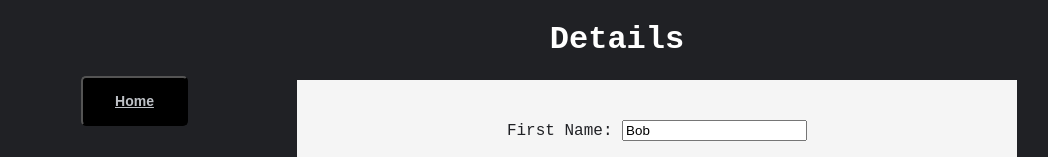
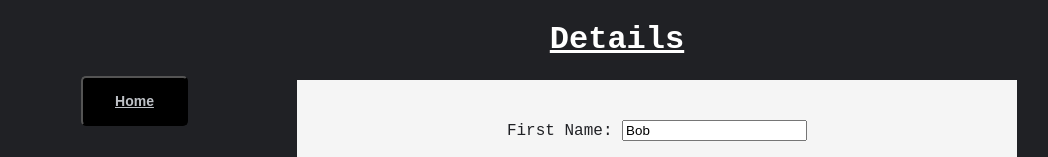
Before and after one commit to rkenney4/seniorproj, a Vue app: page /user-details in a window 1280 px wide. Shown: the top 157 px of the page, without its empty margins (23-1071 px from the left). Built offline with nearby package versions, Linux system fonts and the light colour scheme; no server answers.

Commit message:
underlined details header

```diff
--- a/src/views/UserDetails.vue
+++ b/src/views/UserDetails.vue
@@ -1,5 +1,5 @@
 <template>
-  <h1>Details</h1>
+  <h1><u>Details</u></h1>
   <form id="nav" class="about">
     <label for="fName">First Name: </label>
     <input type="text" value="Bob">
```
